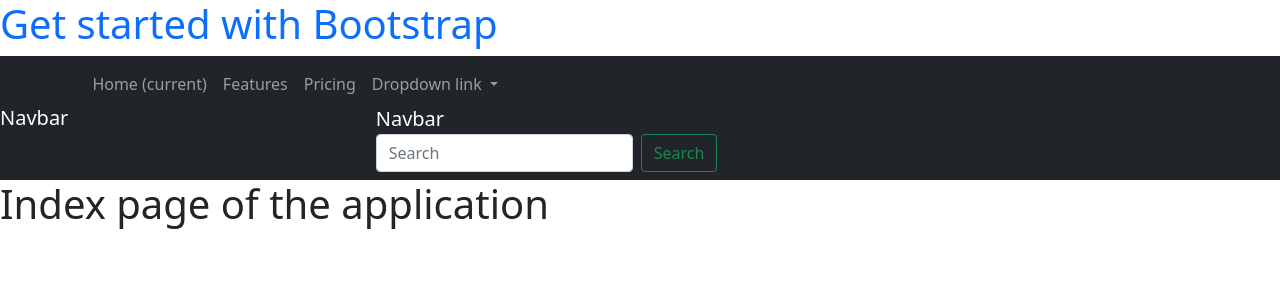
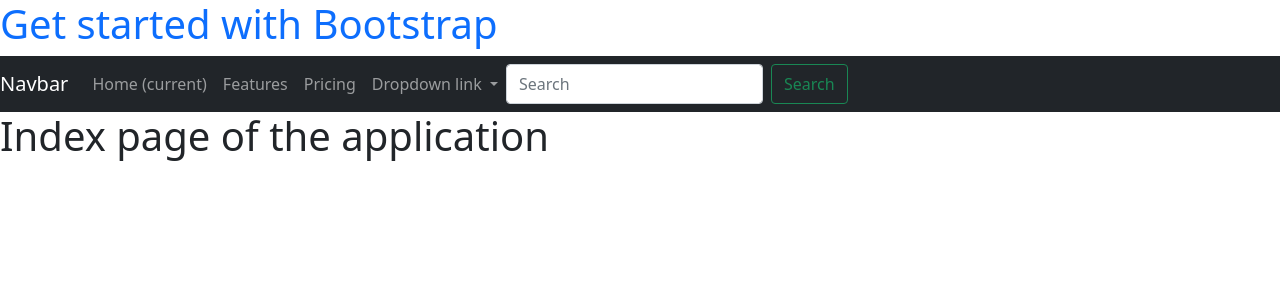
Before and after one commit to kusam-chandrahas-reddy/VulnApp, a Flask app: page / in a window 1280 px wide. Shown: the top 300 px of the page. Run offline with Flask 3, Linux system fonts and the light colour scheme; some libraries are stand-ins or nearby versions.

Commit message:
new commit adding nav

```diff
--- a/templates/base.html
+++ b/templates/base.html
@@ -42,14 +42,12 @@
               <a class="dropdown-item" href="#">Another action</a>
               <a class="dropdown-item" href="#">Something else here</a>
             </div>
-            <div class="container-fluid">
-              <a class="navbar-brand">Navbar</a>
-              <form class="d-flex">
-                <input class="form-control me-2" type="search" placeholder="Search" aria-label="Search">
-                <button class="btn btn-outline-success" type="submit">Search</button>
-              </form>
-            </div>
+
           </li>
+          <form class="d-flex">
+            <input class="form-control me-2" type="search" placeholder="Search" aria-label="Search">
+            <button class="btn btn-outline-success" type="submit">Search</button>
+          </form>
         </ul>
       </div>
 
```
